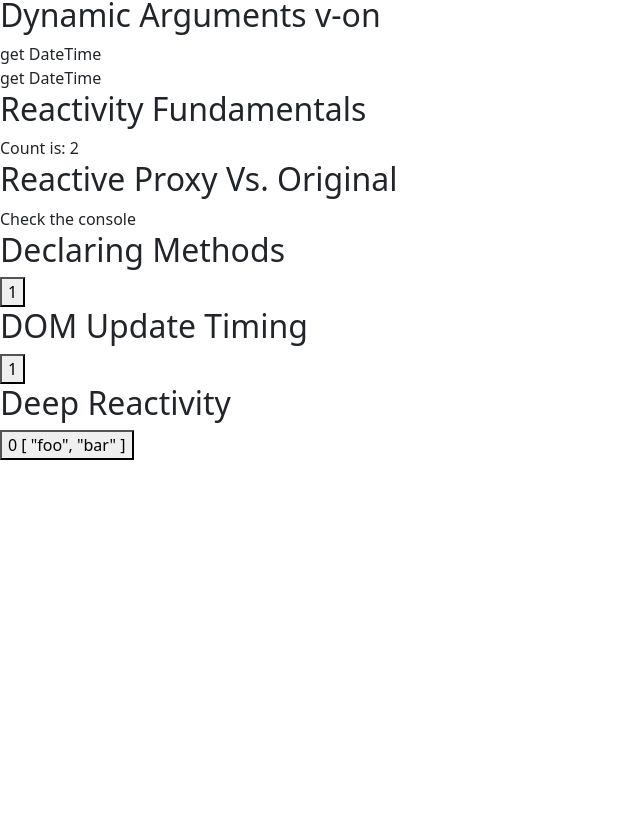
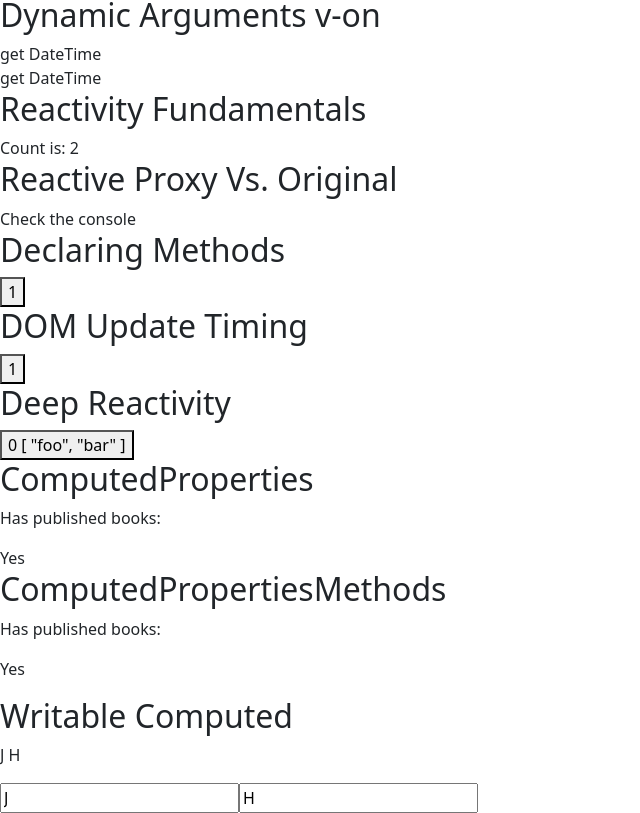
Before and after one commit to ljh9/VueExercises, a Vue app: page / in a window 1280 px wide. Shown: the part 909-1722 px from the top of the page, without its empty margins (0-640 px from the left). Before the commit the page ends 1369 px from the top, so only its background shows below. Built offline with nearby package versions, Linux system fonts and the light colour scheme.

Commit message:
WritableComputed

```diff
--- a/src/views/ExerciseTest01.vue
+++ b/src/views/ExerciseTest01.vue
@@ -16,6 +16,10 @@ import ReactiveProxyVsOriginal from './ReactiveProxyVsOriginal.vue'
 import DeclaringMethods from './DeclaringMethods.vue'
 import DOMUpdateTiming from './DOMUpdateTiming.vue'
 import DeepReactivity from './DeepReactivity.vue'
+//////////////////////////////////////////////////////////////////
+import ComputedProperties from './ComputedProperties.vue'
+import ComputedPropertiesMethods from './ComputedPropertiesMethods.vue'
+import WritableComputed from './WritableComputed.vue'
 </script>
 
 <template>
@@ -69,5 +73,15 @@ import DeepReactivity from './DeepReactivity.vue'
         <h2>Deep Reactivity</h2>
         <DeepReactivity />
 
+        <!--                      -->
+        <h2>ComputedProperties</h2>
+        <ComputedProperties />
+
+        <h2>ComputedPropertiesMethods</h2>
+        <ComputedPropertiesMethods />
+
+        <h2>Writable Computed</h2>
+        <WritableComputed />
+
     </div>
 </template>
--- /dev/null
+++ b/src/views/WritableComputed.vue
@@ -0,0 +1,31 @@
+<script>
+export default {
+  data() {
+    return {
+      firstName: 'J',
+      lastName: 'H'
+    }
+  },
+  computed: {
+    fullName: {
+      // getter
+      get() {
+        return this.firstName + ' ' + this.lastName
+      },
+      // setter
+      set(newValue) {
+        // Note: we are using destructuring assignment syntax here.
+        [this.firstName, this.lastName] = newValue.split(' ')
+      }
+    }
+  }
+}
+</script>
+
+<template>
+    <div class="exercise">
+        <p>{{ fullName }}</p>
+        <input v-model="firstName" />
+        <input v-model="lastName" />
+    </div>
+</template>
```
